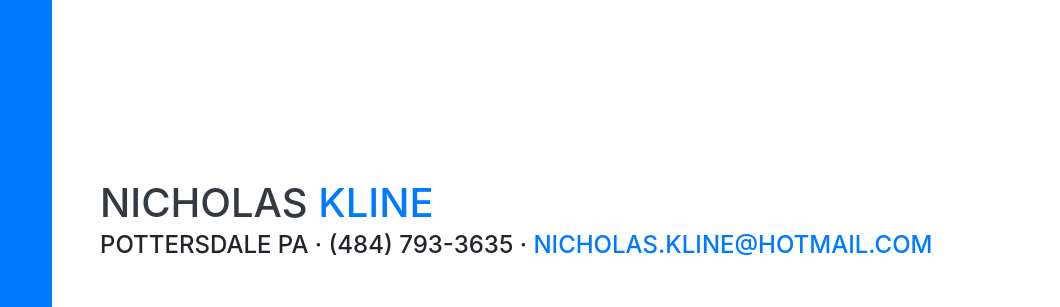
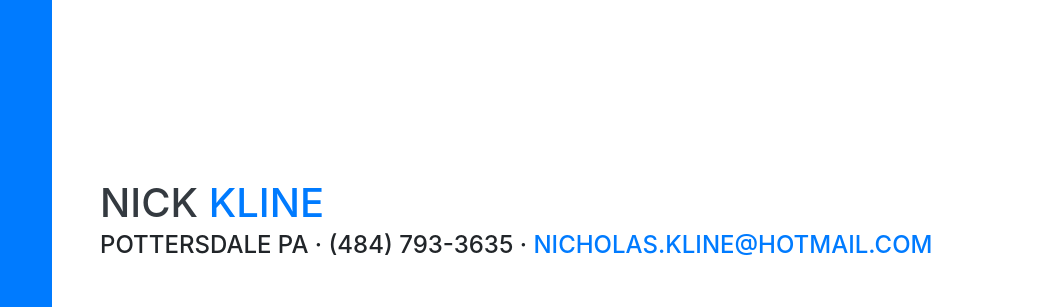
Before and after one commit to nickiscool-github/nickiscool.cool, a website with bundled scripts: page index.html in a window 1280 px wide. Shown: the part 96-403 px from the top of the page, 220-1280 px from the left. Built offline with nearby package versions, Linux system fonts and the light colour scheme; a web font is replaced by a local one.

Commit message:
Update index.html

```diff
--- a/index.html
+++ b/index.html
@@ -29,7 +29,7 @@
 
   <nav class="navbar navbar-expand-lg navbar-dark bg-primary fixed-top" id="sideNav">
     <a class="navbar-brand js-scroll-trigger" href="#page-top">
-      <span class="d-block d-lg-none">Nicholas</span>
+      <span class="d-block d-lg-none">Nick</span>
       <span class="d-none d-lg-block">
           <img class="img-fluid img-profile rounded-circle mx-auto mb-2" src="img/profile.jpg" alt="Headshot of Nick">
       </span>
@@ -78,7 +78,7 @@
       <section class="resume-section p-3 p-lg-5 d-flex align-items-center mobilecenter" id="home">
           <div class="w-100">
               <h1 class="mb-0">
-                  Nicholas
+                  Nick
                   <span class="text-primary">Kline</span>
               </h1>
               <div class="subheading mb-5">
```
